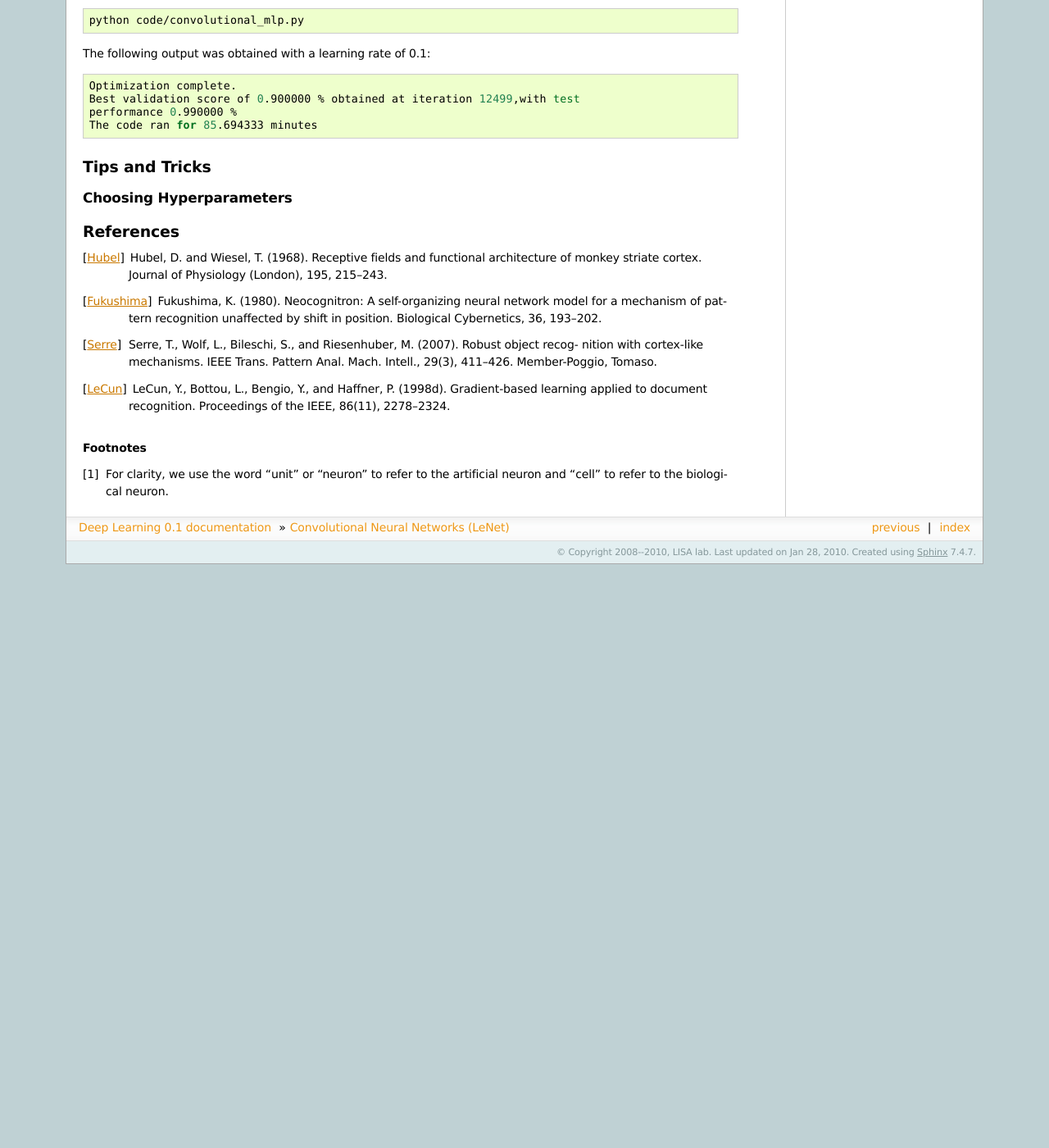
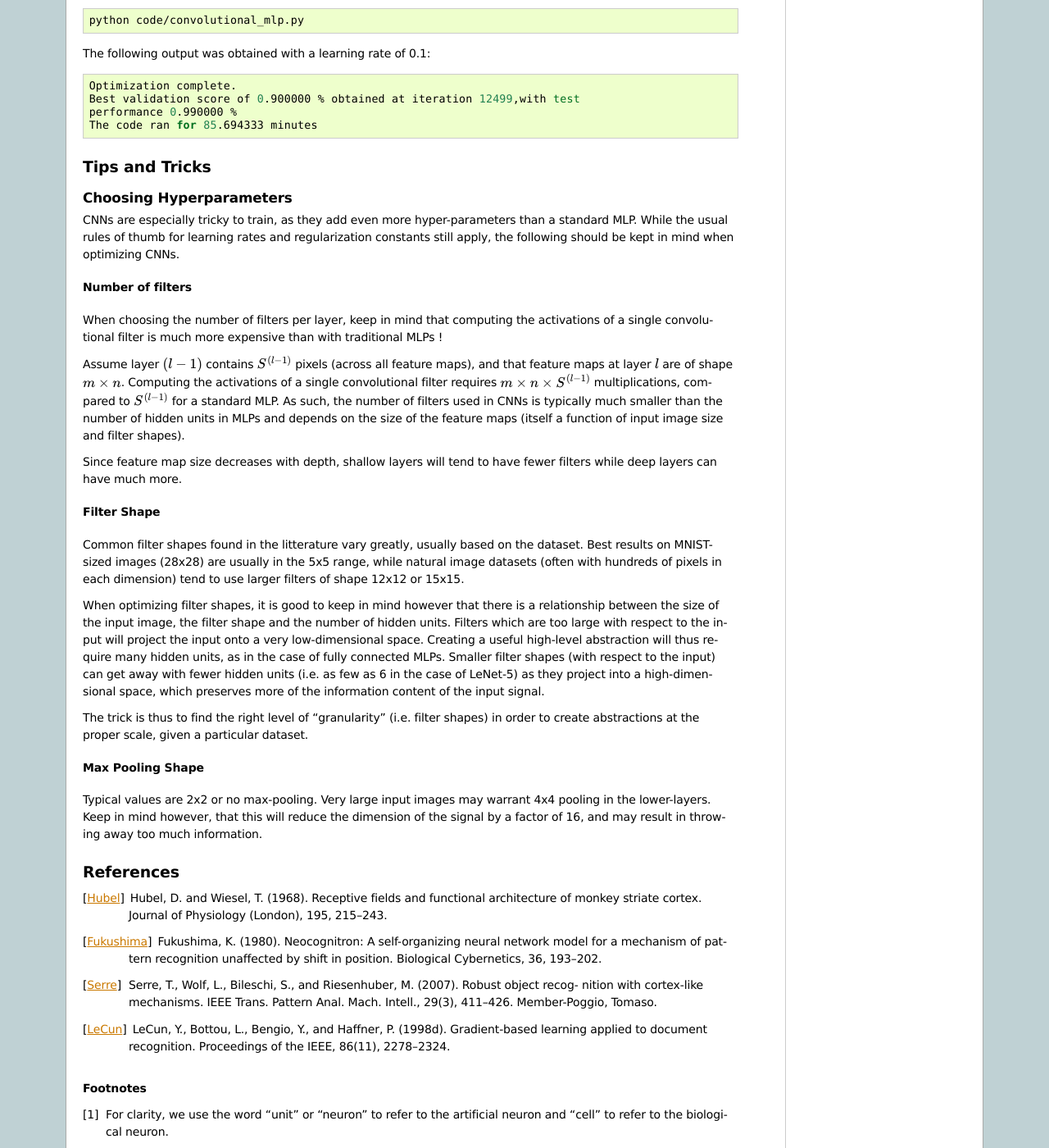
Before and after one commit to lisa-lab/DeepLearningTutorials, a Sphinx documentation site: the page built from doc/lenet.txt, in a window 1280 px wide and 1400 px high, scrolled down 8338 px. Shown: the whole window at 82% size. Built offline with Sphinx 7.4.7, drawn with Linux system fonts in a browser that asks for light colours; formulas are drawn with MathJax 3; pages that are not in the unit, such as notebooks, are missing from menus; before the commit the page ends 9026 px from its top, so only the background shows below that; some of the changed text lies outside the part shown.

Commit message:
added tips and trick section for tuning hyperparams of CNNs

```diff
--- a/doc/lenet.txt
+++ b/doc/lenet.txt
@@ -539,6 +539,57 @@ Tips and Tricks
 Choosing Hyperparameters
 ------------------------
 
+CNNs are especially tricky to train, as they add even more hyper-parameters than
+a standard MLP. While the usual rules of thumb for learning rates and
+regularization constants still apply, the following should be kept in mind when
+optimizing CNNs.
+
+Number of filters
+*****************
+When choosing the number of filters per layer, keep in mind that computing the
+activations of a single convolutional filter is much more expensive than with
+traditional MLPs !
+
+Assume layer :math:`(l-1)` contains :math:`S^{(l-1)}` pixels (across all feature
+maps), and that feature maps at layer :math:`l` are of shape :math:`m \times n`.
+Computing the activations of a single convolutional filter requires :math:`m
+\times n \times S^{(l-1)}` multiplications, compared to :math:`S^{(l-1)}` for a
+standard MLP. As such, the number of filters used in CNNs is typically much
+smaller than the number of hidden units in MLPs and depends on the size of the
+feature maps (itself a function of input image size and filter shapes).
+
+Since feature map size decreases with depth, shallow layers will tend to
+have fewer filters while deep layers can have much more.
+
+Filter Shape
+************
+Common filter shapes found in the litterature vary greatly, usually based on
+the dataset. Best results on MNIST-sized images (28x28) are usually in the 5x5
+range, while natural image datasets (often with hundreds of pixels in each
+dimension) tend to use larger filters of shape 12x12 or 15x15.
+
+When optimizing filter shapes, it is good to keep in mind however that there
+is a relationship between the size of the input image, the filter shape and
+the number of hidden units. Filters which are too large with respect to the
+input will project the input onto a very low-dimensional space. Creating a
+useful high-level abstraction will thus require many hidden units, as in the
+case of fully connected MLPs. Smaller filter shapes (with respect to the
+input) can get away with fewer hidden units (i.e. as few as 6 in the case of
+LeNet-5) as they project into a high-dimensional space, which preserves more
+of the information content of the input signal.
+
+The trick is thus to find the right level of "granularity" (i.e. filter
+shapes) in order to create abstractions at the proper scale, given a
+particular dataset.
+
+
+Max Pooling Shape
+****************
+Typical values are 2x2 or no max-pooling. Very large input images may warrant
+4x4 pooling in the lower-layers. Keep in mind however, that this will reduce the
+dimension of the signal by a factor of 16, and may result in throwing away too
+much information.
+
 
 References
 ++++++++++
```
